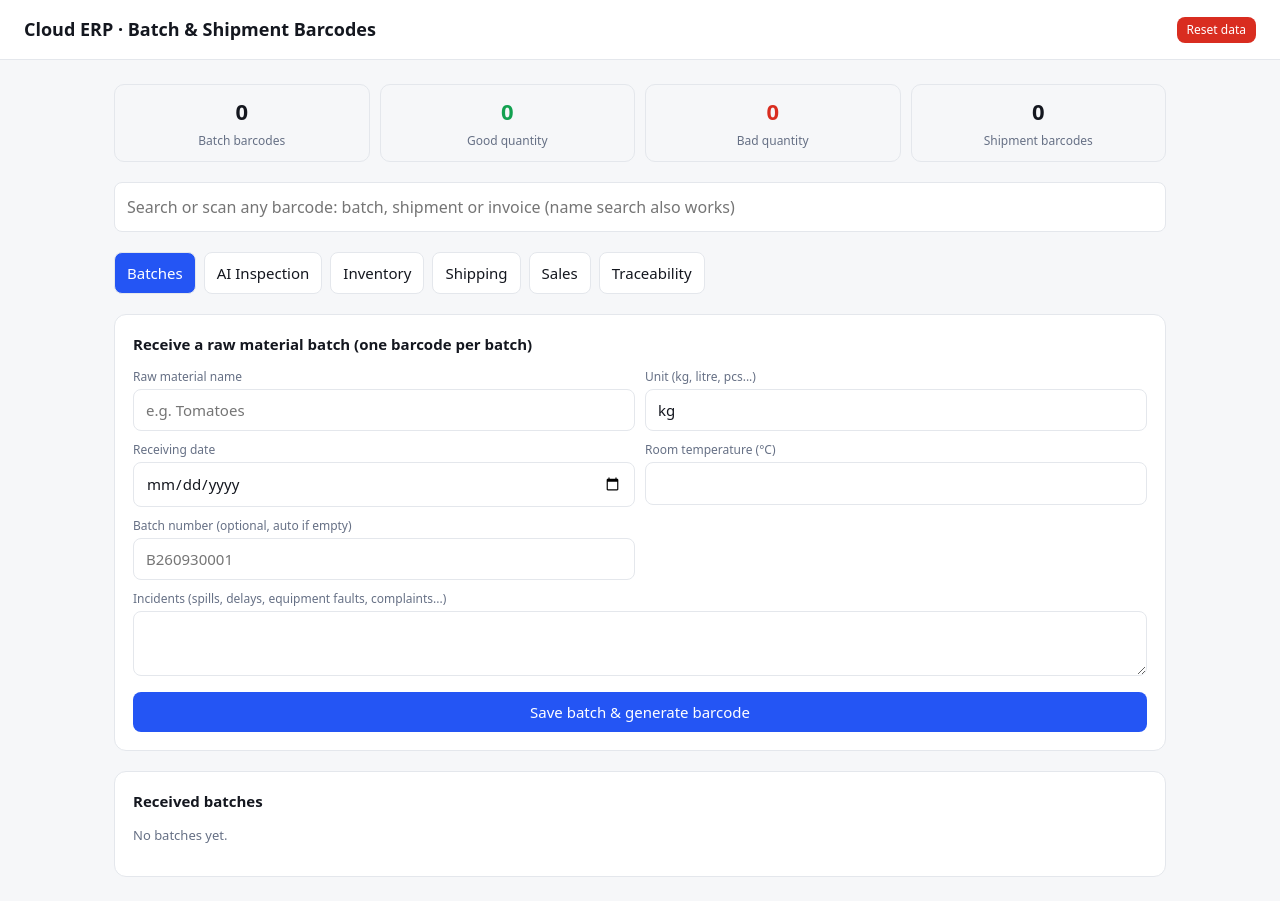
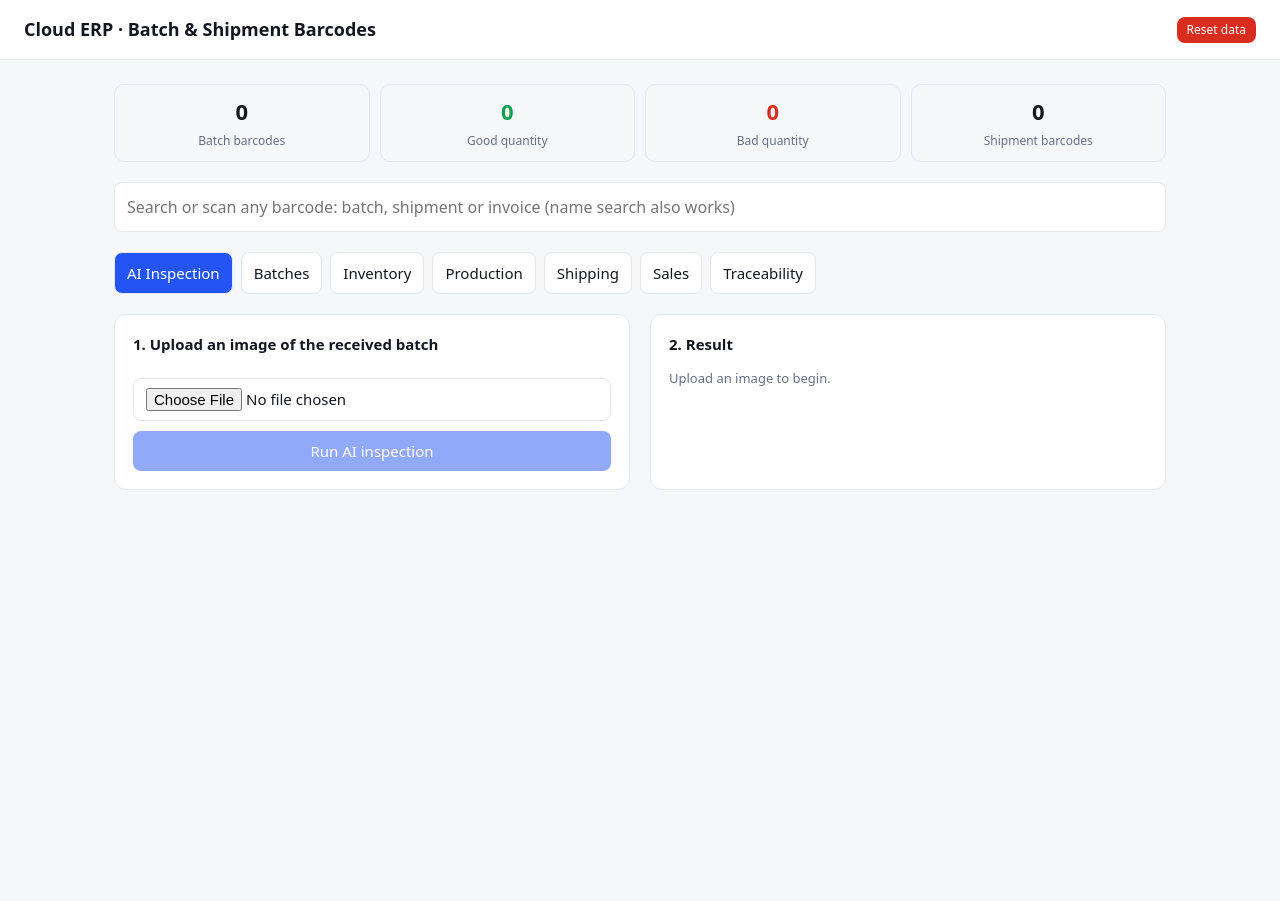
Before and after one commit to Sathiya-121/HYDRAMINDS-100, a Next.js app: page / in a window 1280 px wide. After the commit the page ends 800 px from the top, so only its background shows below. Built offline with nearby package versions, Linux system fonts and the light colour scheme.

Commit message:
Change default tab to 'AI Inspection' and update batch logic
Updated the default tab to 'AI Inspection' and modified batch handling to include AI inspection results. Adjusted UI elements and messages related to batch generation and inspection.

```diff
--- a/app/page.tsx
+++ b/app/page.tsx
@@ -63,7 +63,7 @@ const expiry = (d: string) => {
 };
 
 export default function Home() {
-  const [tab, setTab] = useState("Batches");
+  const [tab, setTab] = useState("AI Inspection");
   const [batches, setBatches] = useState<any[]>([]);
   const [ships, setShips] = useState<any[]>([]);
   const [sales, setSales] = useState<any[]>([]);
@@ -76,13 +76,14 @@ export default function Home() {
   const [note, setNote] = useState("");
   const blankSale = { customer: "", address: "", batchId: "", qty: "", price: "" };
   const [sf, setSf] = useState<any>(blankSale);
-  const [insBatch, setInsBatch] = useState("");
   const [insFile, setInsFile] = useState<File | null>(null);
   const [preview, setPreview] = useState("");
   const [result, setResult] = useState<any>(null);
   const [busy, setBusy] = useState(false);
   const [insErr, setInsErr] = useState("");
   const [inv, setInv] = useState<any>({ batchId: "", source: "", good: "", bad: "", expiry: "" });
+  const [justAdded, setJustAdded] = useState<string | null>(null);
+  const [prod, setProd] = useState<any>({ batchId: "", line: "LINE-01", date: "", incidents: "" });
 
   useEffect(() => {
     try {
@@ -101,16 +102,20 @@ export default function Home() {
   const go = (code: string) => { setQ(code); setTab("Traceability"); setMsg(""); };
 
   const addBatch = () => {
+    setJustAdded(null);
     const id = clean(bf.id) || `B${day()}${String(batches.length + 1).padStart(3, "0")}`;
     if (!bf.product.trim()) return setMsg("Enter the raw material name.");
     if (batches.some((b) => b.id === id)) return setMsg("That batch barcode already exists.");
     const b = {
-      id, product: bf.product.trim(), source: "", unit: bf.unit.trim() || "units", good: 0, bad: 0,
-      incidents: bf.incidents.trim(), mfg: bf.mfg, temp: bf.temp, expiry: "", created: new Date().toISOString(),
+      id, product: bf.product.trim(), source: "", unit: bf.unit.trim() || "units", good: result ? result.good_products : 0, bad: result ? result.bad_products : 0,
+      inspection: result ? { time: new Date().toISOString(), total: result.total_products, defects: result.defects, confidence: result.confidence, mode: result.mode } : undefined,
+      incidents: bf.incidents.trim(), mfg: bf.mfg, expiry: "", created: new Date().toISOString(),
     };
     persist([b, ...batches], ships);
     setBf(blank);
-    setMsg(`Batch received. Its barcode is ${id}. Next: run AI Inspection or fill in the Inventory tab.`);
+    setJustAdded(id);
+    setMsg(`Barcode ${id} generated for ${b.product}.${result ? ` AI counts attached: ${result.good_products} good, ${result.bad_products} bad.` : ""}`);
+    setResult(null); pickFile(null);
   };
 
   const createShips = () => {
@@ -137,24 +142,16 @@ export default function Home() {
     setPreview(f ? URL.createObjectURL(f) : "");
   };
   const runInspection = async () => {
-    if (!insFile || !insBatch) return;
+    if (!insFile) return;
     setBusy(true); setInsErr("");
     try {
       const fd = new FormData();
-      fd.append("image", insFile); fd.append("batch_id", insBatch);
+      fd.append("image", insFile); fd.append("batch_id", "PENDING");
       const r = await fetch("/api/inspect", { method: "POST", body: fd });
       if (!r.ok) throw new Error("API error " + r.status);
       setResult(await r.json());
     } catch (e: any) { setInsErr(e.message); }
     setBusy(false);
-  };
-  const applyInspection = () => {
-    if (!result) return;
-    if (result.good_products < shippedOf(insBatch)) return setMsg(`Already shipped ${shippedOf(insBatch)}, which is more than the ${result.good_products} good items found.`);
-    persist(batches.map((b) => b.id === insBatch ? { ...b, good: result.good_products, bad: result.bad_products,
-      inspection: { time: new Date().toISOString(), total: result.total_products, defects: result.defects, confidence: result.confidence, mode: result.mode } } : b), ships);
-    setMsg(`Inspection saved to batch ${insBatch}: ${result.good_products} good, ${result.bad_products} bad. See the Inventory tab.`);
-    setResult(null); pickFile(null);
   };
   const pickInv = (id: string) => {
     const b = batches.find((x) => x.id === id);
@@ -166,7 +163,19 @@ export default function Home() {
     const good = +inv.good || 0;
     if (good < shippedOf(b.id)) return setMsg(`Good quantity can't be lower than the ${shippedOf(b.id)} already shipped.`);
     persist(batches.map((x) => x.id === b.id ? { ...x, source: inv.source.trim(), good, bad: +inv.bad || 0, expiry: inv.expiry } : x), ships);
-    setMsg(`Inventory updated for batch ${b.id}.`);
+    setMsg(`Inventory saved for batch ${b.id}. Now enter the production details.`);
+    pickProd(b.id); setTab("Production");
+  };
+
+  const pickProd = (id: string) => {
+    const b = batches.find((x) => x.id === id);
+    setProd({ batchId: id, line: b?.prod?.line || "LINE-01", date: b?.prod?.date || "", incidents: b?.prod?.incidents || "" });
+  };
+  const saveProd = () => {
+    const b = batches.find((x) => x.id === prod.batchId);
+    if (!b) return setMsg("Select a batch first.");
+    persist(batches.map((x) => x.id === b.id ? { ...x, prod: { line: prod.line, date: prod.date, incidents: prod.incidents.trim(), time: new Date().toISOString() } } : x), ships);
+    setMsg(`Production details saved for batch ${b.id}.`);
   };
 
   const createSale = () => {
@@ -246,14 +255,14 @@ export default function Home() {
           placeholder="Search or scan any barcode: batch, shipment or invoice (name search also works)" />
 
         <div style={{ display: "flex", gap: 8, flexWrap: "wrap" }}>
-          {["Batches", "AI Inspection", "Inventory", "Shipping", "Sales", "Traceability"].map((t) => (
+          {["AI Inspection", "Batches", "Inventory", "Production", "Shipping", "Sales", "Traceability"].map((t) => (
             <button key={t} onClick={() => { setTab(t); setMsg(""); }}
               style={{ width: "auto", marginTop: 0, background: tab === t ? "var(--acc)" : "var(--card)", color: tab === t ? "#fff" : "var(--ink)", border: "1px solid var(--line)" }}>
               {t}
             </button>
           ))}
         </div>
-        {msg && <div className="card" style={{ borderColor: "var(--acc)" }}>{msg}</div>}
+        {msg && tab !== "Batches" && <div className="card" style={{ borderColor: "var(--acc)" }}>{msg}</div>}
 
         {tab === "Batches" && (
           <>
@@ -263,23 +272,34 @@ export default function Home() {
                 <div><label>Raw material name</label><input value={bf.product} onChange={(e) => up("product", e.target.value)} placeholder="e.g. Tomatoes" /></div>
                 <div><label>Unit (kg, litre, pcs...)</label><input value={bf.unit} onChange={(e) => up("unit", e.target.value)} /></div>
                 <div><label>Receiving date</label><input type="date" value={bf.mfg} onChange={(e) => up("mfg", e.target.value)} /></div>
-                <div><label>Room temperature (°C)</label><input type="number" value={bf.temp} onChange={(e) => up("temp", e.target.value)} /></div>
                 <div><label>Batch number (optional, auto if empty)</label><input value={bf.id} onChange={(e) => up("id", e.target.value)} placeholder="B260930001" /></div>
               </div>
-              <label className="lbl">Incidents (spills, delays, equipment faults, complaints...)</label>
+              <label className="lbl">Receiving incidents (damage, delays, complaints...)</label>
               <textarea rows={2} value={bf.incidents} onChange={(e) => up("incidents", e.target.value)} />
-              <button onClick={addBatch}>Save batch &amp; generate barcode</button>
+              <button onClick={addBatch}>Generate barcode</button>
+              {msg && (
+                <div style={{ marginTop: 12 }}>
+                  <p className={justAdded ? "" : "bad"}>{msg}</p>
+                  {justAdded && (
+                    <>
+                      <Barcode value={justAdded} />
+                      <button onClick={() => { pickInv(justAdded); setTab("Inventory"); setMsg(""); }}>Proceed to Inventory</button>
+                    </>
+                  )}
+                </div>
+              )}
+              {result && !msg && <p className="mute">AI inspection ready: {result.good_products} good, {result.bad_products} bad. These counts will be attached to the new batch.</p>}
             </section>
             <section className="card">
               <h2>Received batches</h2>
               {batches.length === 0 ? <p className="mute">No batches yet.</p> : (
                 <div style={{ overflowX: "auto" }}>
                   <table>
-                    <thead><tr><th>Barcode</th><th>Raw material</th><th>Receiving date</th><th>Temp</th><th>Incidents</th><th>Inspection</th><th></th></tr></thead>
+                    <thead><tr><th>Barcode</th><th>Raw material</th><th>Receiving date</th><th>Incidents</th><th>Inspection</th><th></th></tr></thead>
                     <tbody>
                       {batches.map((b) => (
                         <tr key={b.id}>
-                          <td>{b.id}</td><td>{b.product}</td><td>{b.mfg || "-"}</td><td>{b.temp ? b.temp + "°C" : "-"}</td><td>{b.incidents || "-"}</td><td><span className="tag">{b.inspection ? "Inspected" : "Pending"}</span></td><td><button className="sm" onClick={() => go(b.id)}>View barcode</button></td>
+                          <td>{b.id}</td><td>{b.product}</td><td>{b.mfg || "-"}</td><td>{b.incidents || "-"}</td><td><span className="tag">{b.inspection ? "Inspected" : "Pending"}</span></td><td><button className="sm" onClick={() => go(b.id)}>View barcode</button></td>
                         </tr>
                       ))}
                     </tbody>
@@ -294,15 +314,9 @@ export default function Home() {
           <div className="grid">
             <section className="card">
               <h2>1. Upload an image of the received batch</h2>
-              <label className="lbl">Batch</label>
-              <select value={insBatch} onChange={(e) => setInsBatch(e.target.value)}>
-                <option value="">Select batch</option>
-                {batches.map((b) => <option key={b.id} value={b.id}>{b.id} · {b.product}</option>)}
-              </select>
               <input type="file" accept="image/*" style={{ marginTop: 10 }} onChange={(e) => pickFile(e.target.files?.[0] || null)} />
-              <button disabled={!insFile || !insBatch || busy} onClick={runInspection}>{busy ? "Inspecting…" : "Run AI inspection"}</button>
+              <button disabled={!insFile || busy} onClick={runInspection}>{busy ? "Inspecting…" : "Run AI inspection"}</button>
               {insErr && <p className="bad">{insErr}</p>}
-              {batches.length === 0 && <p className="mute">Receive a batch first in the Batches tab.</p>}
             </section>
             <section className="card">
               <h2>2. Result</h2>
@@ -327,7 +341,7 @@ export default function Home() {
                     <div className="stat"><b>{result.yield_pct}%</b><span>Yield</span></div>
                   </div>
                   <p className="mute">Defects: {Object.keys(result.defects).length ? Object.entries(result.defects).map(([k, v]) => `${k} ×${v}`).join(", ") : "none"} · confidence {result.confidence} · mode <span className="tag">{result.mode}</span></p>
-                  <button onClick={applyInspection}>Save good / bad counts to inventory</button>
+                  <button onClick={() => { setTab("Batches"); setMsg(""); }}>Proceed to Batches</button>
                 </>
               )}
             </section>
@@ -349,8 +363,8 @@ export default function Home() {
                 <div><label>Good quantity</label><input type="number" min="0" value={inv.good} onChange={(e) => setInv({ ...inv, good: e.target.value })} /></div>
                 <div><label>Bad quantity</label><input type="number" min="0" value={inv.bad} onChange={(e) => setInv({ ...inv, bad: e.target.value })} /></div>
               </div>
-              <button onClick={saveInv}>Save to inventory</button>
-              <p className="mute">Tip: AI Inspection can fill the good and bad counts for you.</p>
+              <button onClick={saveInv}>Submit</button>
+              <p className="mute">Submit saves this inventory record and takes you to Production.</p>
             </section>
             <section className="card">
               <h2>Inventory</h2>
@@ -366,6 +380,48 @@ export default function Home() {
                           <td>{b.mfg || "-"}</td>
                           <td>{b.expiry || "-"} <span className="tag">{expiry(b.expiry)}</span></td>
                           <td><button className="sm" onClick={() => pickInv(b.id)}>Edit</button> <button className="sm" onClick={() => go(b.id)}>Barcode</button></td>
+                        </tr>
+                      ))}
+                    </tbody>
+                  </table>
+                </div>
+              )}
+            </section>
+          </>
+        )}
+
+        {tab === "Production" && (
+          <>
+            <section className="card">
+              <h2>Production details for a batch</h2>
+              <label className="lbl">Batch</label>
+              <select value={prod.batchId} onChange={(e) => pickProd(e.target.value)}>
+                <option value="">Select batch</option>
+                {batches.map((b) => <option key={b.id} value={b.id}>{b.id} · {b.product}</option>)}
+              </select>
+              <div className="f" style={{ marginTop: 10 }}>
+                <div><label>Production line</label>
+                  <select value={prod.line} onChange={(e) => setProd({ ...prod, line: e.target.value })}>
+                    {["LINE-01", "LINE-02", "LINE-03"].map((l) => <option key={l}>{l}</option>)}
+                  </select></div>
+                <div><label>Production date</label><input type="date" value={prod.date} onChange={(e) => setProd({ ...prod, date: e.target.value })} /></div>
+              </div>
+              <label className="lbl">Incidents during production (breakdowns, contamination, delays...)</label>
+              <textarea rows={3} value={prod.incidents} onChange={(e) => setProd({ ...prod, incidents: e.target.value })} />
+              <button onClick={saveProd}>Submit</button>
+            </section>
+            <section className="card">
+              <h2>Production records</h2>
+              {batches.length === 0 ? <p className="mute">No batches yet.</p> : (
+                <div style={{ overflowX: "auto" }}>
+                  <table>
+                    <thead><tr><th>Barcode</th><th>Raw material</th><th>Line</th><th>Production date</th><th>Incidents</th><th>Status</th><th></th></tr></thead>
+                    <tbody>
+                      {batches.map((b) => (
+                        <tr key={b.id}>
+                          <td>{b.id}</td><td>{b.product}</td><td>{b.prod?.line || "-"}</td><td>{b.prod?.date || "-"}</td><td>{b.prod?.incidents || "-"}</td>
+                          <td><span className="tag">{b.prod ? "Produced" : "Pending"}</span></td>
+                          <td><button className="sm" onClick={() => pickProd(b.id)}>Edit</button></td>
                         </tr>
                       ))}
                     </tbody>
@@ -502,7 +558,7 @@ export default function Home() {
                   <Field k="Good quantity" v={`${fb.good} ${fb.unit || ""}`} /><Field k="Bad quantity" v={`${fb.bad} ${fb.unit || ""}`} />
                   <Field k="Total in batch" v={`${fb.good + fb.bad} ${fb.unit || ""}`} /><Field k="Available to ship" v={`${availOf(fb)} ${fb.unit || ""}`} /><Field k="Shipped to customers" v={`${shippedOf(fb.id)} ${fb.unit || ""}`} /><Field k="Customers reached" v={new Set(ships.filter((x) => x.batchId === fb.id).map((x) => x.company)).size} /><Field k="AI inspection" v={fb.inspection ? `${fb.inspection.total} items checked, confidence ${fb.inspection.confidence}` : "Not done"} />
                   <Field k="Receiving date" v={fb.mfg} /><Field k="Expiry date" v={fb.expiry ? `${fb.expiry} (${expiry(fb.expiry)})` : ""} />
-                  <Field k="Room temperature" v={fb.temp ? fb.temp + " °C" : ""} /><Field k="Incidents" v={fb.incidents} />
+                  <Field k="Receiving incidents" v={fb.incidents} /><Field k="Production line" v={fb.prod?.line} /><Field k="Production date" v={fb.prod?.date} /><Field k="Production incidents" v={fb.prod?.incidents} />
                 </div>
                 <h2>Forward trace: who received this batch</h2>
                 <button className="sm" style={{ marginBottom: 8 }} onClick={() => printReport("Recall report: " + fb.id + " " + fb.product, ["Company", "Destination", "Qty", "Invoice", "Shipment", "Status"], ships.filter((x) => x.batchId === fb.id).map((x) => [x.company, x.address || "-", x.qty, x.saleId || "-", x.id, x.status]))}>Print recall report</button>
@@ -530,8 +586,8 @@ export default function Home() {
                   <Field k="Quantity" v={fs.qty} /><Field k="Status" v={fs.status} />
                   <Field k="Raw material" v={parent?.product} />
                   <Field k="Comes from" v={parent?.source} /><Field k="Receiving date" v={parent?.mfg} />
-                  <Field k="Expiry date" v={parent?.expiry} /><Field k="Room temperature" v={parent?.temp ? parent.temp + " °C" : ""} />
-                  <Field k="Incidents" v={parent?.incidents} /><Field k="Invoice" v={fs.saleId} />
+                  <Field k="Expiry date" v={parent?.expiry} /><Field k="Production line" v={parent?.prod?.line} />
+                  <Field k="Receiving incidents" v={parent?.incidents} /><Field k="Production incidents" v={parent?.prod?.incidents} /><Field k="Invoice" v={fs.saleId} />
                   <Field k="Sale value" v={sale ? sale.total.toFixed(2) : ""} />
                 </div>
                 <p><b>{parent?.source || "Source"}</b> → batch {fs.batchId} → shipment {fs.id} → <b>{fs.company}</b></p>
```
